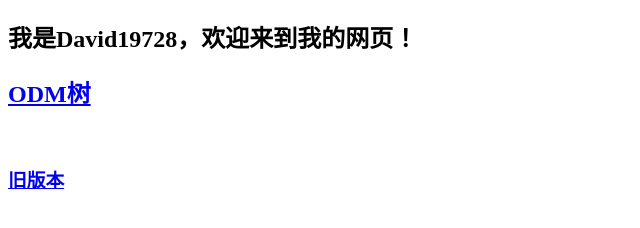
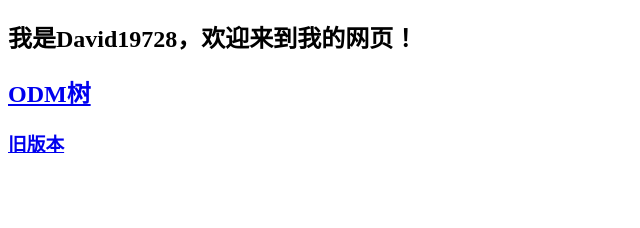
Before and after one commit to david19728/david19728.github.io, a plain HTML site: page index.html in a window 1280 px wide. Shown: the part 70-298 px from the top of the page, without its empty margins (0-640 px from the left). Drawn offline with Linux system fonts and the light colour scheme.

Commit message:
Add files via upload

```diff
--- a/index.html
+++ b/index.html
@@ -5,7 +5,7 @@
         <title>David19728的网页</title>
         <h1>David19728的网页</h1>
         <h2>我是David19728，欢迎来到我的网页！</h2>
-        <h2><a href="https://david19728.github.io/odm-tree/index.html">ODM树</a></h2><br>
+        <h2><a href="https://david19728.github.io/odm-tree/index.html">ODM树</a></h2>
         <h3><a href="https://david19728.github.io/odm-tree/old-versions/index.html">旧版本</a></h3><br>
     </body>
 </html>
```
